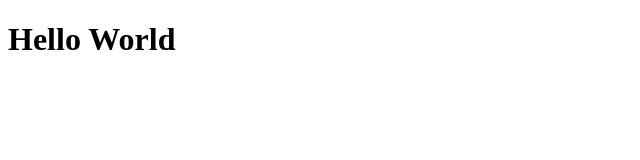
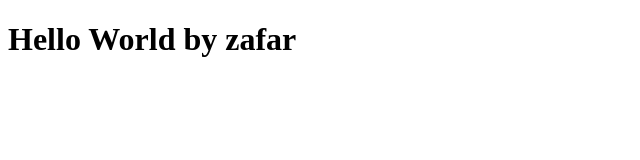
Before and after one commit to ZafarAhmadAbid/Bootcamp2020Sample, a plain HTML site: page index.html in a window 1280 px wide. Shown: the whole page, without its empty margins (0-640 px from the left). Drawn offline with Linux system fonts and the light colour scheme.

Commit message:
Update index.html

```diff
--- a/index.html
+++ b/index.html
@@ -1,12 +1,15 @@
 <!DOCTYPE html>
 <html lang="en">
+
 <head>
     <meta charset="UTF-8">
     <meta name="viewport" content="width=<device-width>, initial-scale=1.0">
     <title>Document</title>
-    <h1>Hello World</h1>
+    <h1>Hello World by zafar</h1>
 </head>
+
 <body>
 
 </body>
+
 </html>
```
